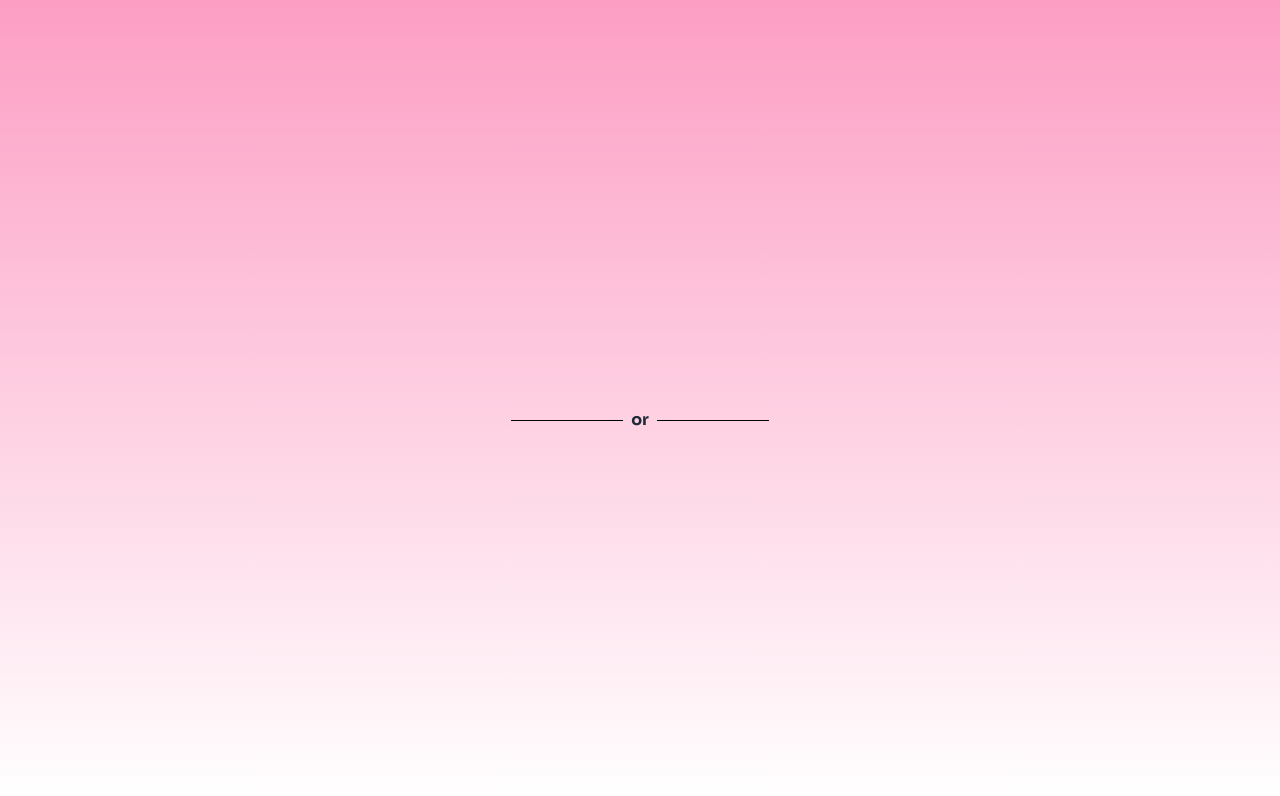
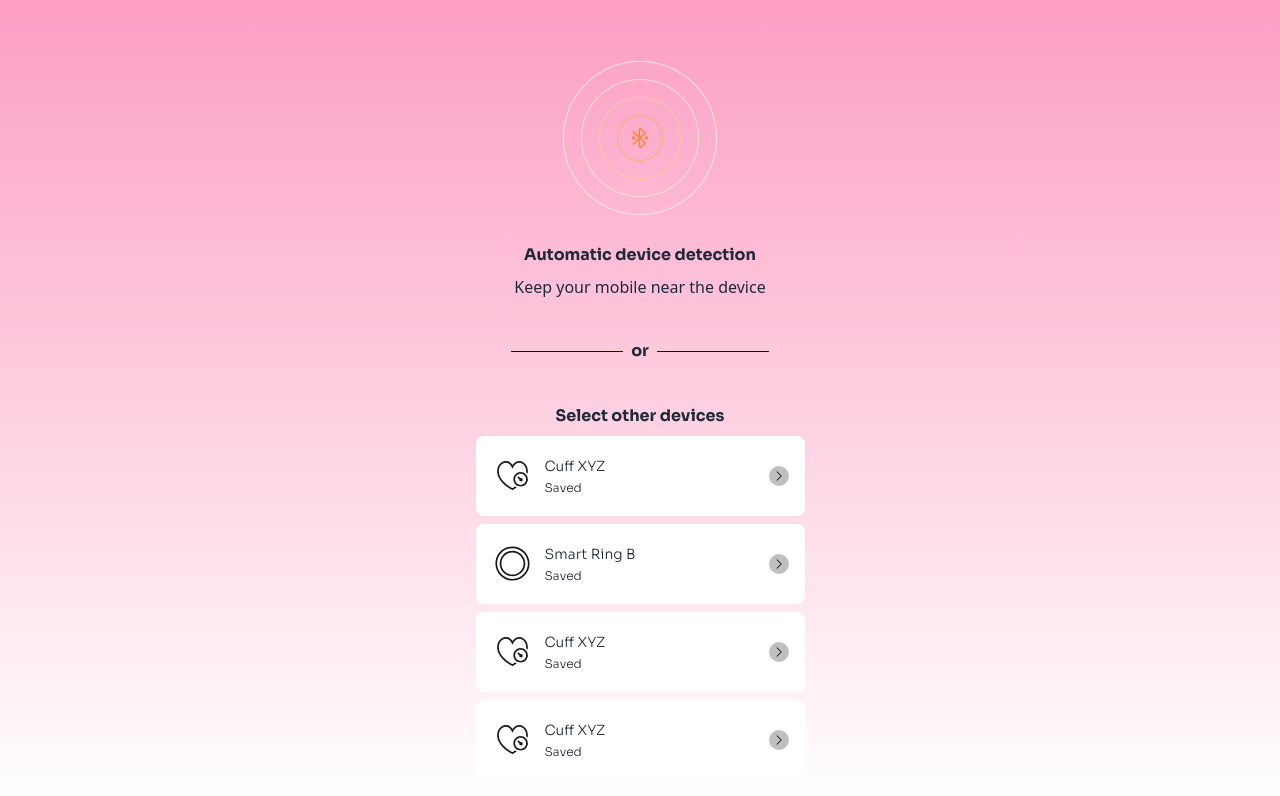
Before and after one commit to abolfazlmekaniki/test_2, a React (Vite) app: page /FindingDevice in a window 1280 px wide. Shown: the top 796 px of the page. Built offline with nearby package versions, Linux system fonts and the light colour scheme.

Commit message:
complete FindingDevice page

```diff
--- /dev/null
+++ b/src/components/DeviceDetection/index.tsx
@@ -0,0 +1,12 @@
+
+const DeviceDetection = () => {
+  return (
+    <main className="w-full flex flex-col px-4 max-w-[361px] justify-center items-center space-y-2">
+        <img className="mb-5" src="../../../public/assets/images/Group 6.png" alt="iPhone 15 pro image " />
+        <h3 className="font-sora_bold">Automatic device detection</h3>
+        <h4>Keep your mobile near the device</h4>
+    </main>
+  )
+}
+
+export default DeviceDetection
--- a/src/pages/FindingDevice/index.tsx
+++ b/src/pages/FindingDevice/index.tsx
@@ -1,8 +1,10 @@
+import Devices from '../../components/common/Devices'
+import DeviceDetection from '../../components/DeviceDetection'
 import Layout from '../../layouts/Main'
 
 const FindingDevice = () => {
   return (
-    <Layout/>
+    <Layout children1={<DeviceDetection/>} children2={<Devices/>}/>
   )
 }
 
```
Also changed, not shown: public/assets/images/Group 6.png (added).
